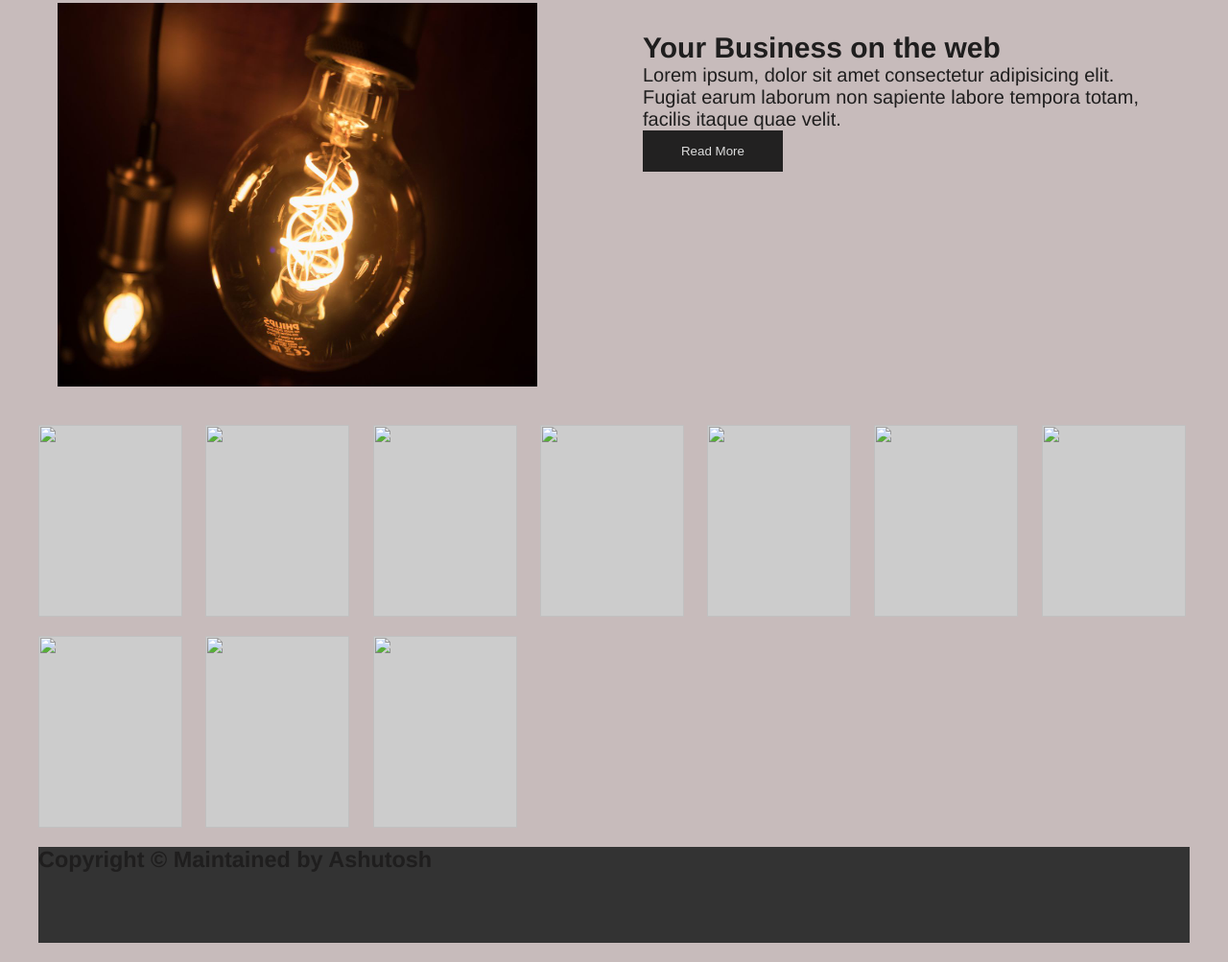
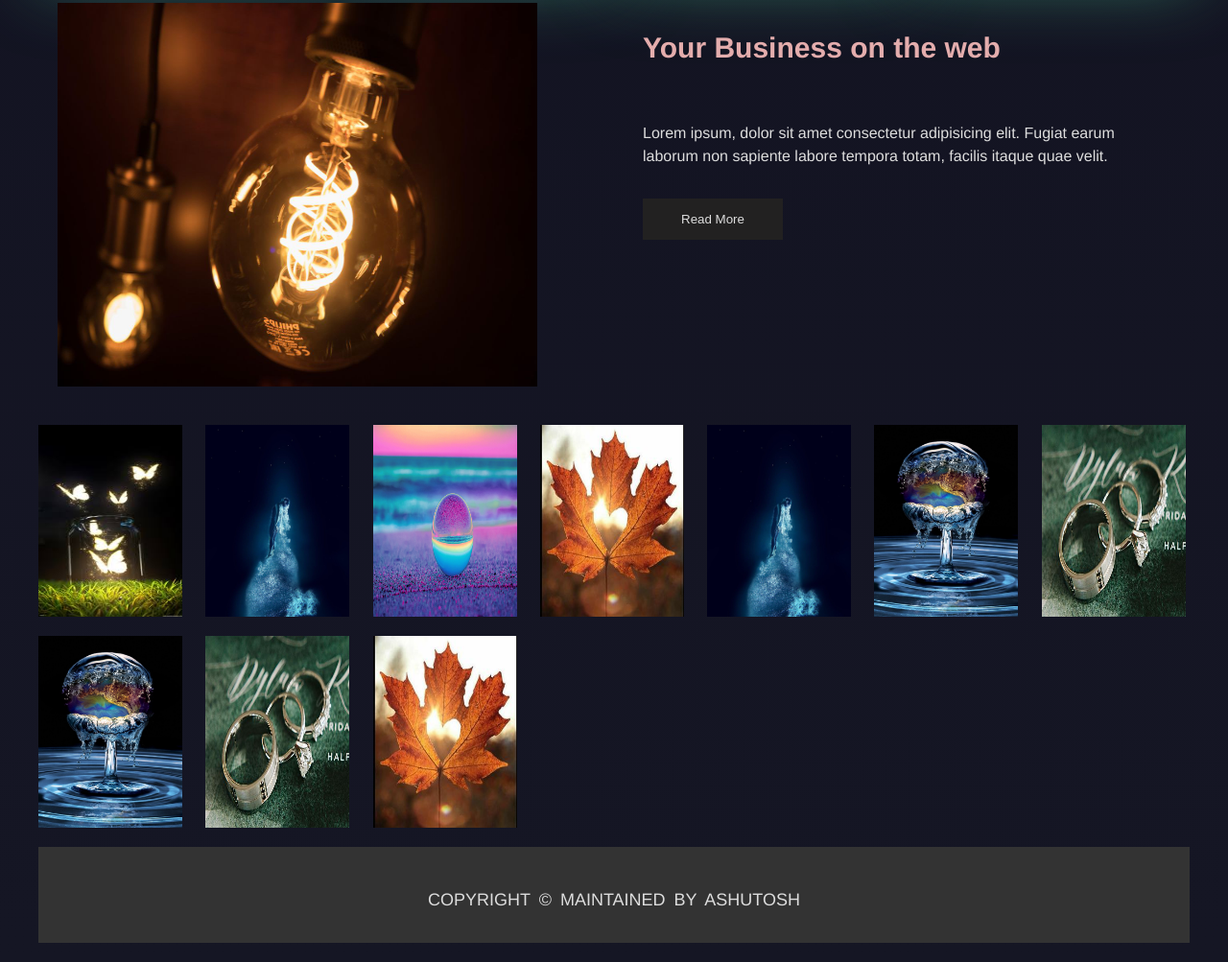
Before and after one commit to AshutoshKr1098/responsive-layouts, a plain HTML site: page index.html in a window 1280 px wide. Shown: the part 858-1861 px from the top of the page at 96% size. Drawn offline with Linux system fonts and the light colour scheme.

Commit message:
completed static site for larger screens

```diff
--- a/index.html
+++ b/index.html
@@ -70,16 +70,16 @@
             </div>
         </section>
         <section class="images">
-            <img src="#" alt="">
-            <img src="#" alt="">
-            <img src="#" alt="">
-            <img src="#" alt="">
-            <img src="#" alt="">
-            <img src="#" alt="">
-            <img src="#" alt="">
-            <img src="#" alt="">
-            <img src="#" alt="">
-            <img src="#" alt="">
+            <img src="./images/img1.jpeg" alt="">
+            <img src="./images/img2.jpg" alt="">
+            <img src="./images/img3.jpg" alt="">
+            <img src="./images/img4.jpg" alt="">
+            <img src="./images/img2.jpg" alt="">
+            <img src="./images/img6.jpg" alt="">
+            <img src="./images/img7.jpg" alt="">
+            <img src="./images/img6.jpg" alt="">
+            <img src="./images/img7.jpg" alt="">
+            <img src="./images/img4.jpg" alt="">
         </section>
         <footer>
             <h3>Copyright &copy; Maintained by Ashutosh</h3>
--- a/style.css
+++ b/style.css
@@ -1,5 +1,6 @@
 :root {
   --font-dark: #333;
+  --font-light: rgb(228, 173, 173);
   --icon-button: rgb(34, 33, 33);
   --card-color: #ddd;
 }
@@ -14,7 +15,12 @@ body {
   font-family: "Helvetica Neue";
   font-weight: 300;
   color: rgb(31, 30, 30);
-  background-color: rgb(199, 187, 187);
+  background: rgb(18, 18, 33);
+  background: linear-gradient(
+    180deg,
+    rgba(18, 18, 33, 1) 0%,
+    rgba(21, 22, 36, 1) 100%
+  );
 }
 .container {
   max-width: 1200px;
@@ -54,7 +60,7 @@ header li {
   color: var(--font-dark);
 }
 .banner {
-  grid-column: 1/9;
+  grid-column: 1/10;
   background-color: black;
   grid-row: 2/4;
   position: relative;
@@ -83,7 +89,7 @@ header li {
   margin: 1.5rem 0;
 }
 .membership {
-  grid-column: 9/13;
+  grid-column: 10/13;
   grid-row: 2/4;
   display: grid;
   grid-template-columns: 1fr;
@@ -91,6 +97,15 @@ header li {
 }
 .membership__card {
   background-color: var(--card-color);
+}
+.membership__card > * {
+  text-align: center;
+  padding: 1.5rem;
+}
+.membership__card button {
+  padding: 0.7rem 2rem;
+  position: relative;
+  left: 27%;
 }
 .features {
   grid-column: 1/13;
@@ -104,6 +119,7 @@ header li {
   background-color: var(--card-color);
   text-align: center;
   color: var(--font-dark);
+  box-shadow:5px 8px 80px rgb(63, 151, 117);
 }
 .info {
   grid-column: 1/13;
@@ -122,6 +138,15 @@ header li {
 }
 .info__content {
   padding: 30px;
+  color: var(--font-light);
+}
+.info__content > *{
+    margin-bottom: 2em;
+}
+.info__content p{
+    line-height:1.5em;
+    font-size:0.8em;
+    color:var(--card-color);
 }
 .images {
   grid-column: 1/13;
@@ -139,3 +164,12 @@ footer {
   grid-column: 1/13;
   grid-row: 8/14;
 }
+footer h3{
+    color:var(--card-color);
+    font-weight: 300;
+    font-size:0.9em;
+    word-spacing: 0.2rem;
+    text-transform: uppercase;
+    text-align: center;
+    margin-top:2.5em;
+}
```
Also changed, not shown: images/img1.jpeg (added), images/img2.jpg (added), images/img3.jpg (added), images/img4.jpg (added), images/img5.jpeg (added), images/img6.jpg (added), images/img7.jpg (added).
